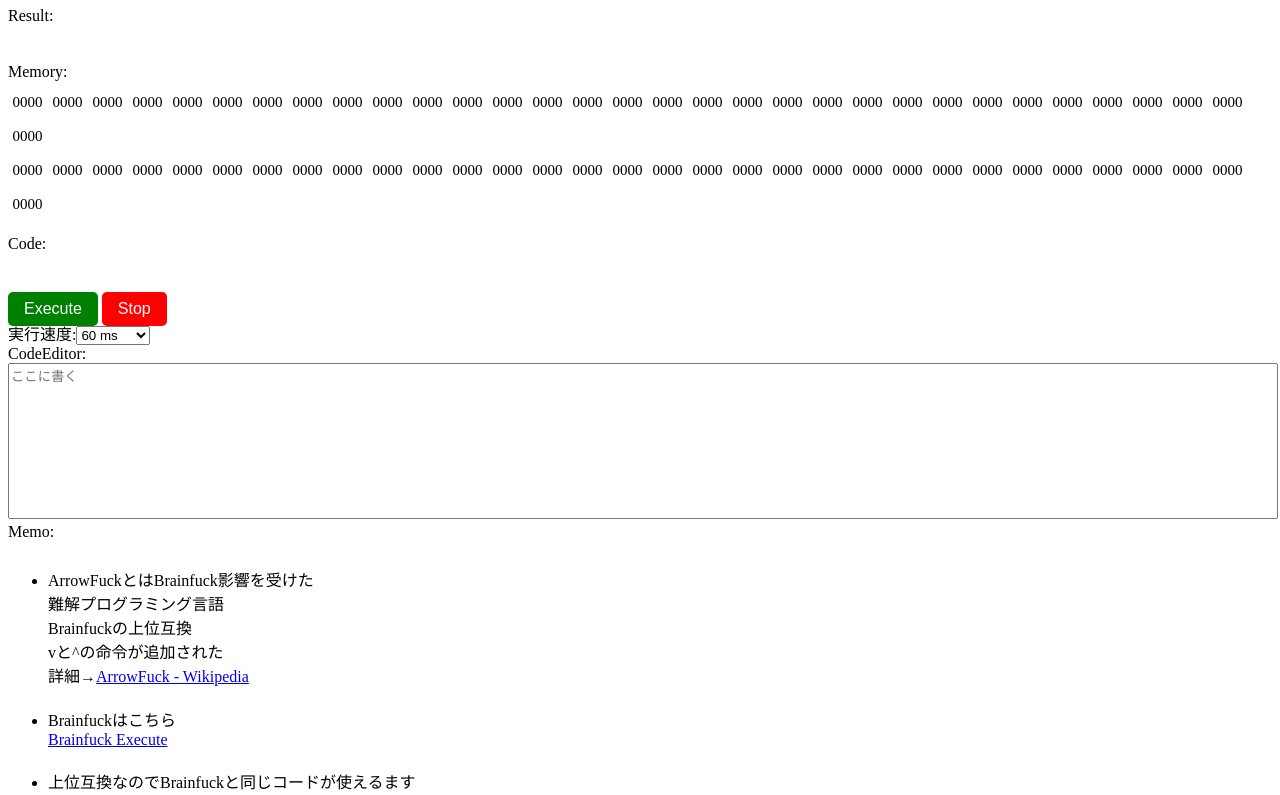
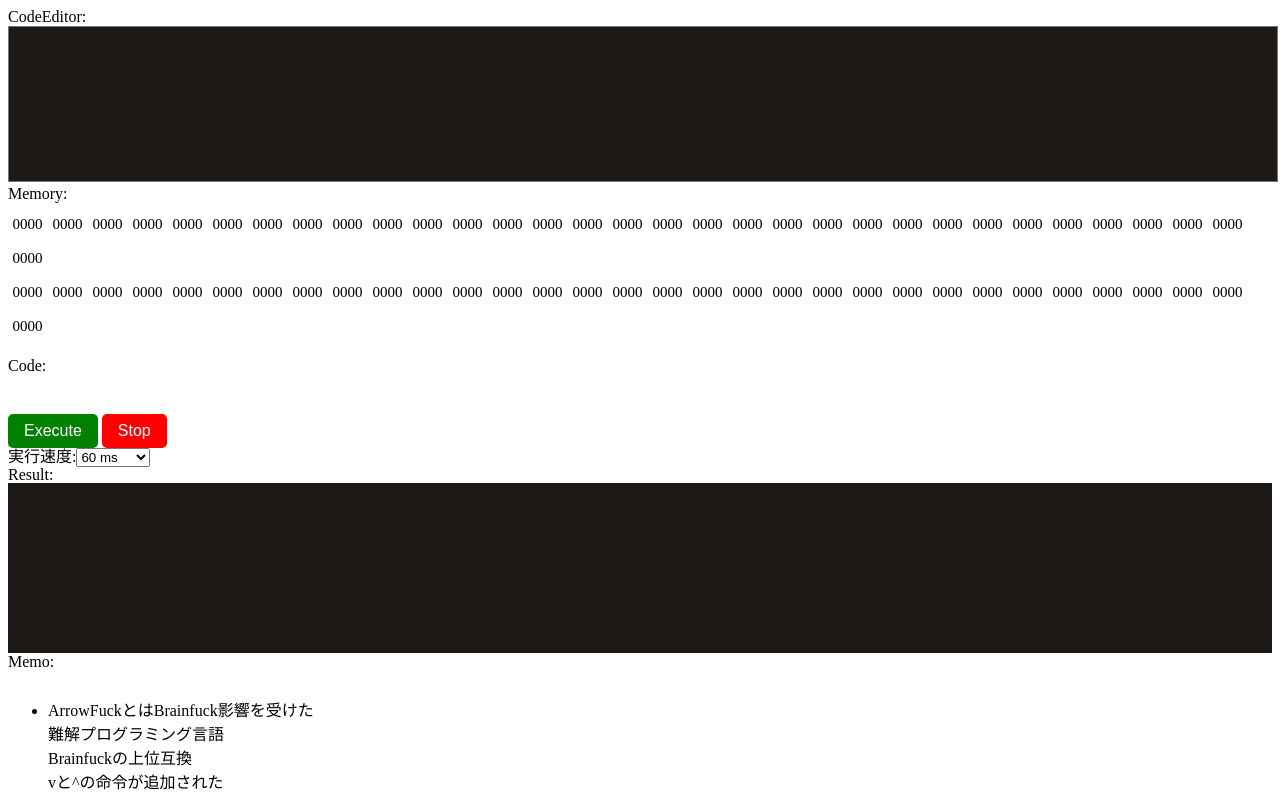
Before and after one commit to zkyto2311/ArrowFuck-Execute, a plain HTML site: page index.html in a window 1280 px wide. Shown: the top 795 px of the page. Drawn offline with Linux system fonts and the light colour scheme.

Commit message:
html and css

```diff
--- a/css/style.css
+++ b/css/style.css
@@ -76,3 +76,15 @@ strong {
 .active {
     background-color:#b3d9ff;
 }
+
+.code-editor {
+  background-color: #1E1916;
+  color:#fff
+}
+
+.result {
+  color: #fff;
+  height: 150px;
+  width: 100%;
+  background-color: #1E1916;
+}
--- a/index.html
+++ b/index.html
@@ -17,27 +17,23 @@
 	<body>
 		<div class="substance">
 			<div class="wrapper">
-				<div class="result-box">
-					Result:<br>
-					<div class="result"></div>
+				<div class="code-editor-box">
+					CodeEditor:<br>
+					<textarea class="code-editor"></textarea>
 				</div>
-
 				<div class="memory-box">
 					Memory:<br>
 					<div class="memory"></div>
 				</div>
-
 				<div class="code-box">
 					Code:<br>
 					<div class="debug"></div>
 				</div>
-
 				<div class="button-box">
 					<button class="execute">Execute</button>
 					<button class="stop">Stop</button>
 					<button class="resume">Resume</button>
 				</div>
-
 				<div class="option-box">
 					実行速度:<select class="speed">
 						<option value="fastest">Fastest</option>
@@ -63,12 +59,10 @@
 						<option value="1000">1000 ms</option>
 					</select>
 				</div>
-
-				<div class="code-editor-box">
-					CodeEditor:<br>
-					<textarea class="code-editor" placeholder="ここに書く"></textarea>
+				<div class="result-box">
+					Result:<br>
+					<div class="result"></div>
 				</div>
-
 				<div class="memo">
 					Memo:<br>
 					<ul>
```
